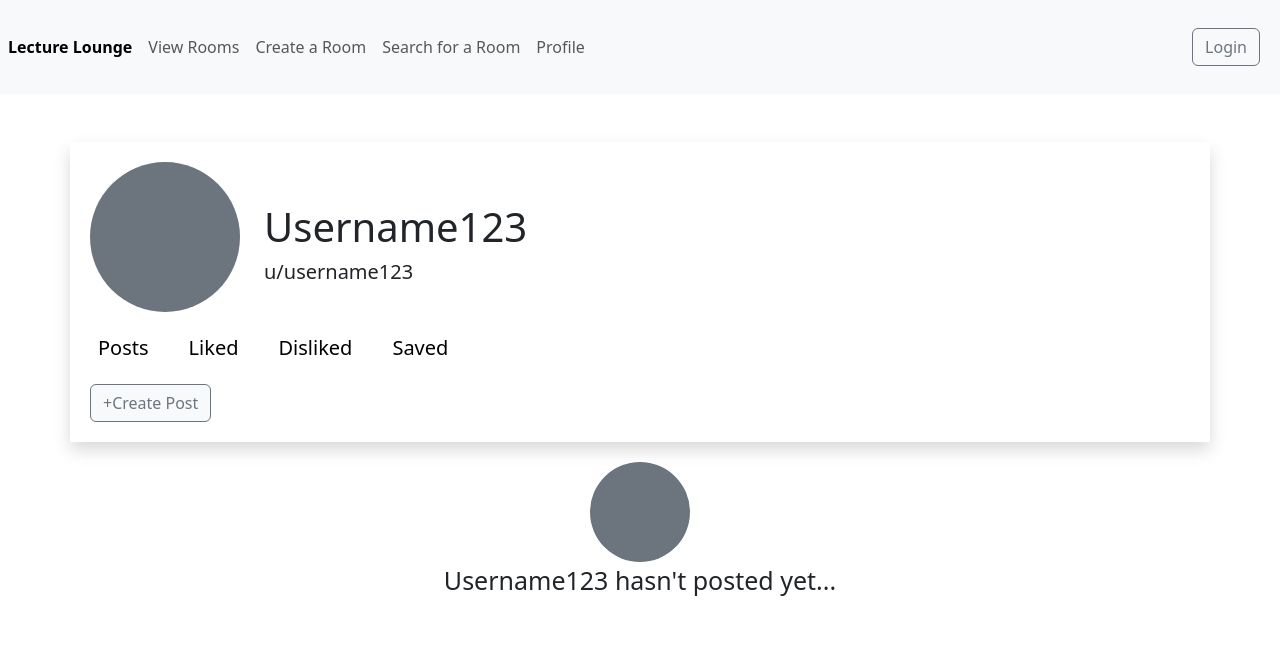
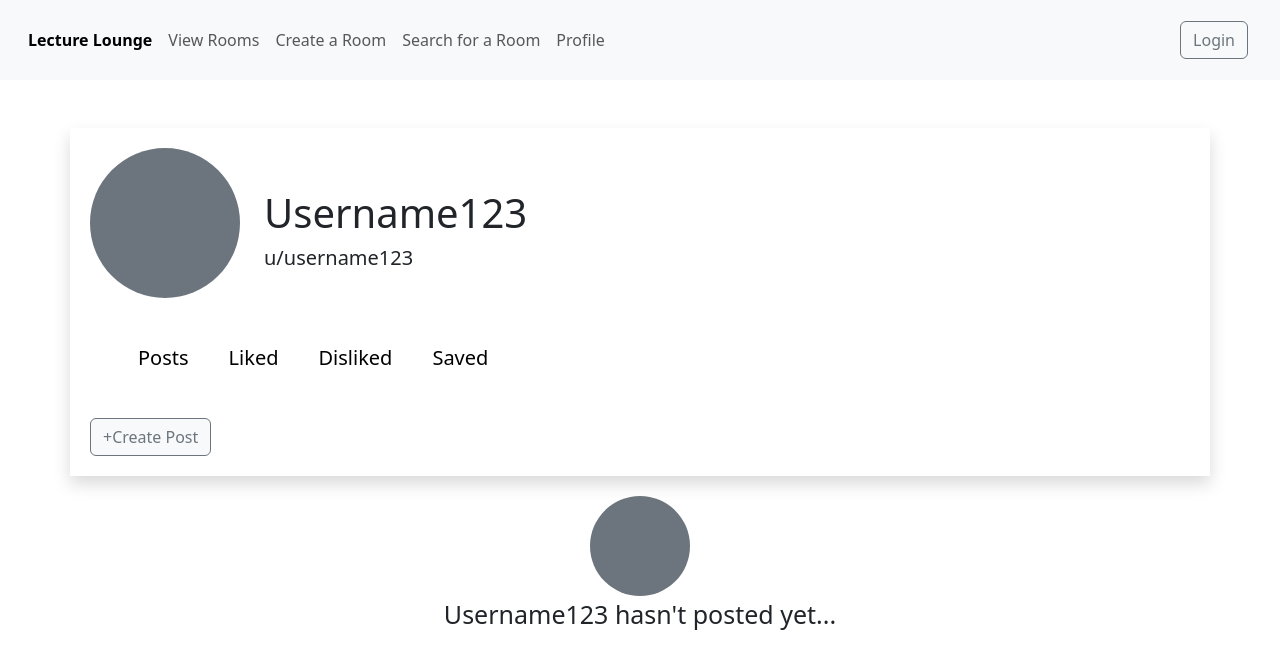
Before and after one commit to nina-network/Lecture-Lounge, a Flask app: page /profile in a window 1280 px wide. Shown: the top 669 px of the page. Run offline with Flask 3, Linux system fonts and the light colour scheme.

Commit message:
adjusted navbar padding

```diff
--- a/templates/_layout.html
+++ b/templates/_layout.html
@@ -8,6 +8,11 @@
     <title>Lecture Lounge</title>
 </head>
 <body>
+    <style>
+        .navbar{
+            padding: 20px;
+        }
+    </style>
 <nav class="navbar navbar-expand-lg navbar-light bg-light">
     <button class="navbar-toggler" type="button" data-toggle="collapse" data-target="#navbarTogglerDemo01" aria-controls="navbarTogglerDemo01">
         <span class="navbar-toggler-icon"></span>
--- a/templates/profile.html
+++ b/templates/profile.html
@@ -17,7 +17,7 @@
       font-size: 20px;
   }
 
-  .container{
+  #profile-container{
     padding: 20px;
   }
 
@@ -38,7 +38,7 @@
   }
 </style>
 
-<div class="container mt-5 shadow navbar-light bg-white">
+<div class="container mt-5 shadow navbar-light bg-white" id="profile-container">
     <div class="row justify-content-start align-items-center">
         <div class="col-auto profile-pic-container">
           <div class="profile-pic bg-secondary">
@@ -66,7 +66,7 @@
         <button class="btn btn-light btn-outline-secondary">+Create Post</button>
     </div>
 </div>
-<div class="container">
+<div class="container" id="profile-container">
   <div class="row justify-content-center align-items-center">
     <div class="col-auto profile-pic-container">
       <div id="post-prof" class="bg-secondary">
```
